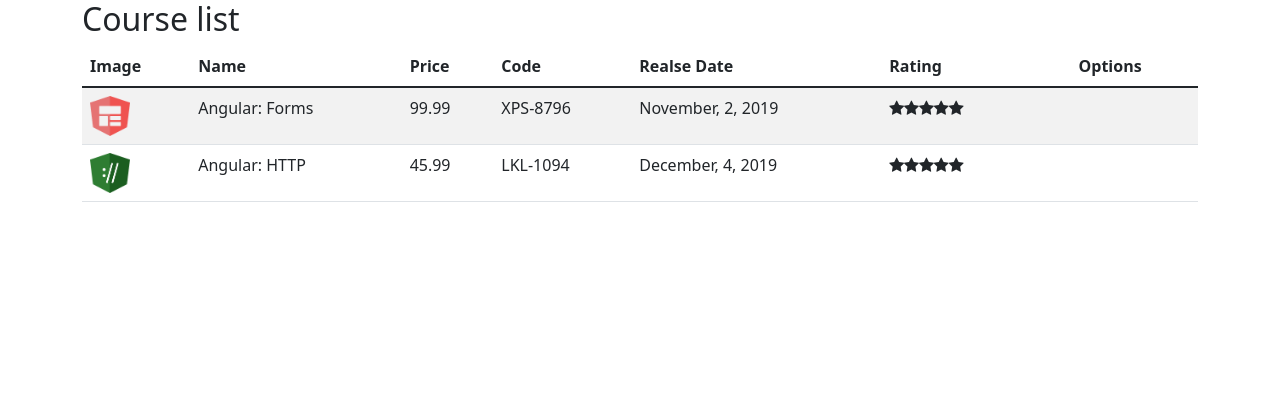
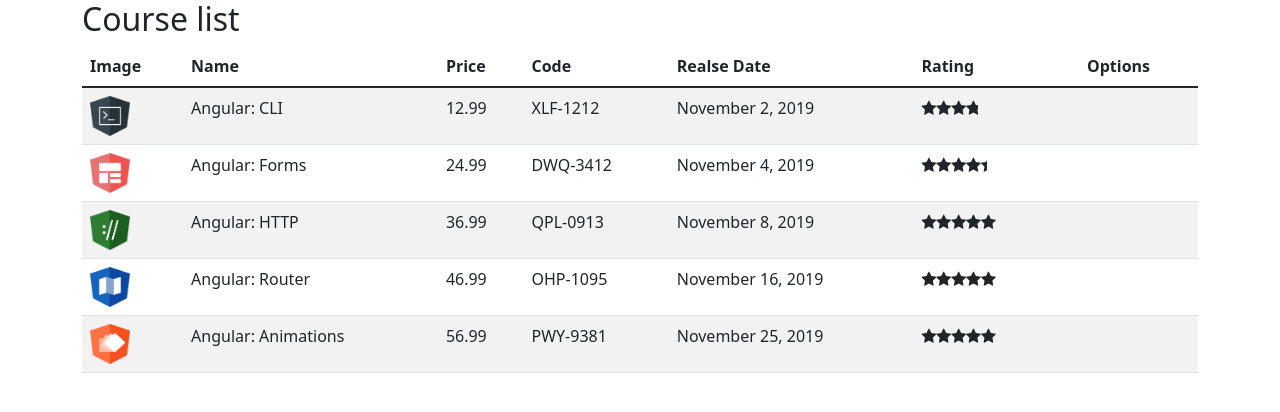
Before and after one commit to AmandaAilin/ProjetoAngular, an Angular app: page / in a window 1280 px wide. Shown: the top 412 px of the page. Built offline with nearby package versions, Linux system fonts and the light colour scheme.

Commit message:
Injeção de dependência

```diff
--- a/src/app/courses/course-list.component.ts
+++ b/src/app/courses/course-list.component.ts
@@ -1,5 +1,6 @@
 import { Component, OnInit } from "@angular/core";
 import { Course } from "./course";
+import { CourseService } from "./course.service";
 
 @Component({
     selector: 'app-course-list',
@@ -9,28 +10,9 @@
 
     courses: Course[] = [];
 
+    constructor(private courseService: CourseService) {}
+
     ngOnInit(): void {
-        this.courses = [
-            {
-                id: 1,
-                name: 'Angular: Forms',
-                imageUrl: '/assets/images/forms.png',
-                price: 99.99,
-                code: 'XPS-8796',
-                duration: 120,
-                rating: 5.4,
-                releaseDate: 'November, 2, 2019'
-            },
-            {
-                id: 2,
-                name: 'Angular: HTTP',
-                imageUrl: '/assets/images/http.png',
-                price: 45.99,
-                code: 'LKL-1094',
-                duration: 80,
-                rating: 4,
-                releaseDate: 'December, 4, 2019'
-            }
-        ]
+        this.courses = this.courseService.retrieveAll();
     }
 }
--- /dev/null
+++ b/src/app/courses/course.service.ts
@@ -0,0 +1,71 @@
+import { Injectable } from "@angular/core";
+import { Course } from "./course";
+
+@Injectable({
+    providedIn: 'root'
+})
+export class CourseService {
+
+    retrieveAll(): Course[] {
+        return COURSES;
+    }
+}
+
+
+var COURSES: Course[] = [
+    {
+        id: 1,
+        name: 'Angular: CLI',
+        releaseDate: 'November 2, 2019',
+        description: 'Neste curso, os alunos irão obter um grande conhecimento nos principais recursos do CLI.',
+        duration: 120,
+        code: 'XLF-1212',
+        rating: 3,
+        price: 12.99,
+        imageUrl: '/assets/images/cli.png',
+    },
+    {
+        id: 2,
+        name: 'Angular: Forms',
+        releaseDate: 'November 4, 2019',
+        description: 'Neste curso, os alunos irão obter um conhecimento aprofundado sobre os recursos disponíveis no módulo de Forms.',
+        duration: 80,
+        code: 'DWQ-3412',
+        rating: 3.5,
+        price: 24.99,
+        imageUrl: '/assets/images/forms.png',
+    },
+    {
+        id: 3,
+        name: 'Angular: HTTP',
+        releaseDate: 'November 8, 2019',
+        description: 'Neste curso, os alunos irão obter um conhecimento aprofundado sobre os recursos disponíveis no módulo de HTTP.',
+        duration: 80,
+        code: 'QPL-0913',
+        rating: 4.0,
+        price: 36.99,
+        imageUrl: '/assets/images/http.png',
+    },
+    {
+        id: 4,
+        name: 'Angular: Router',
+        releaseDate: 'November 16, 2019',
+        description: 'Neste curso, os alunos irão obter um conhecimento aprofundado sobre os recursos disponíveis no módulo de Router.',
+        duration: 80,
+        code: 'OHP-1095',
+        rating: 4.5,
+        price: 46.99,
+        imageUrl: '/assets/images/router.png',
+    },
+    {
+        id: 5,
+        name: 'Angular: Animations',
+        releaseDate: 'November 25, 2019',
+        description: 'Neste curso, os alunos irão obter um conhecimento aprofundado sobre os recursos disponíveis sobre Animation.',
+        duration: 80,
+        code: 'PWY-9381',
+        rating: 5,
+        price: 56.99,
+        imageUrl: '/assets/images/animations.png',
+    }
+];
--- a/src/app/courses/course.ts
+++ b/src/app/courses/course.ts
@@ -7,4 +7,5 @@
     duration: number;
     rating: number;
     releaseDate: string;
+    description: string;
 }
```
